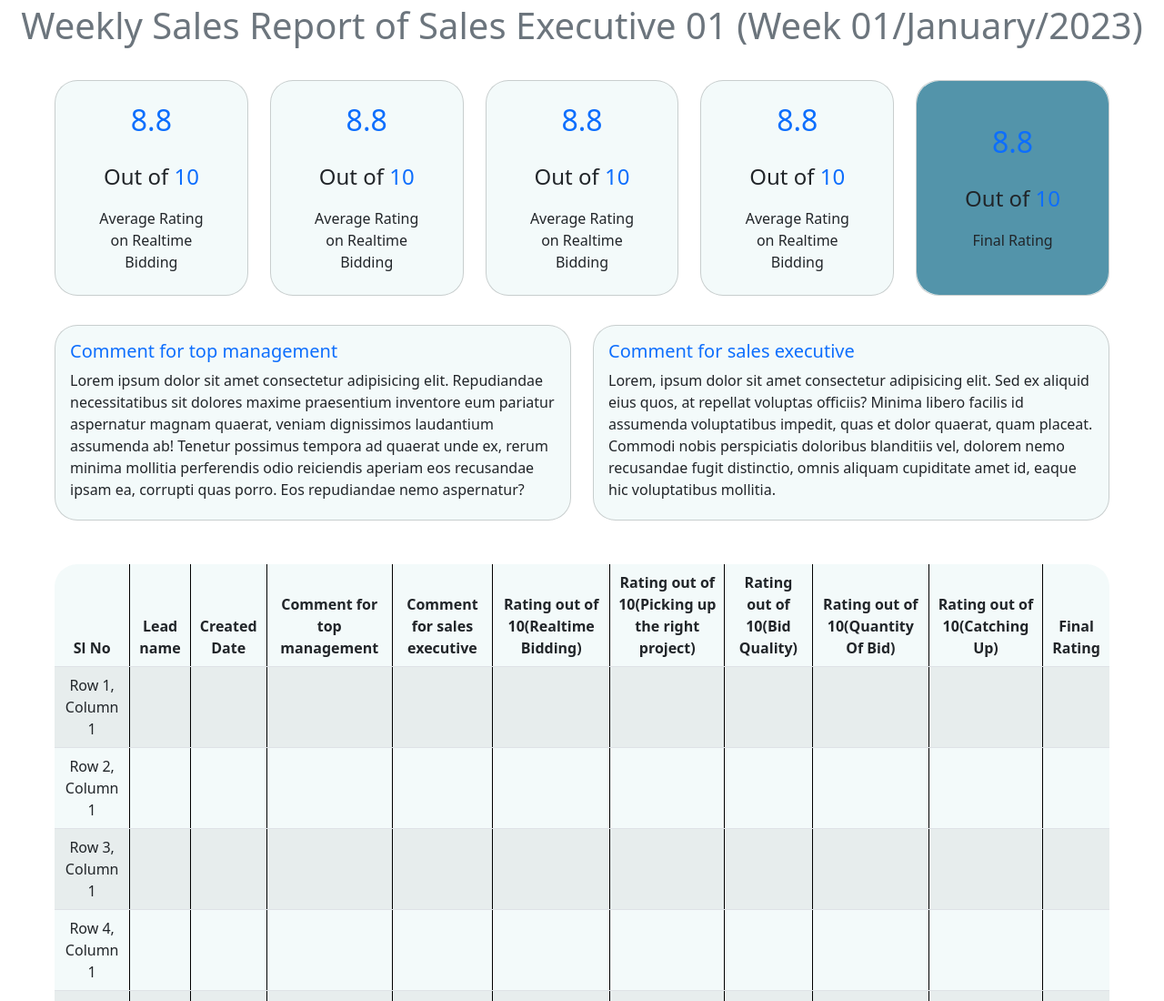
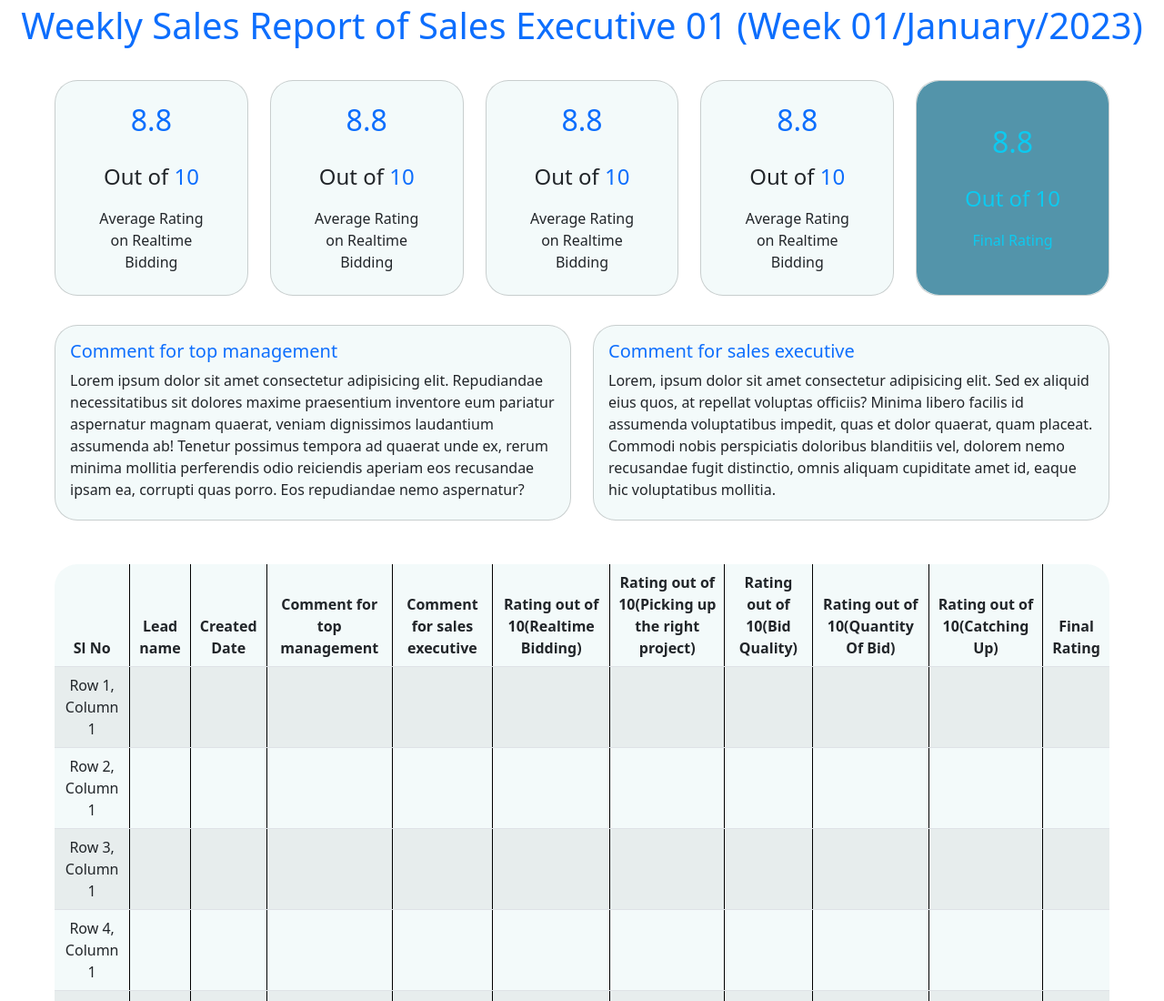
Before and after one commit to nazmul974/SalesReport, a plain HTML site: page report-page.html in a window 1280 px wide. Shown: the top 1100 px of the page at 91% size. Drawn offline with nearby package versions, Linux system fonts and the light colour scheme.

Commit message:
appealing color added in last div

```diff
--- a/report-page.html
+++ b/report-page.html
@@ -78,7 +78,7 @@
   <body>
 <header>
 
-  <div class="container-fluid p-1  text-secondary text-center bg-info-subtle">
+  <div class="container-fluid p-1   text-center  text-primary">
   <h1>Weekly Sales Report of Sales Executive 01 (Week 01/January/2023)</h1>
 </div><br>
 </header>
@@ -139,7 +139,7 @@
                     </div> -->
 
                     <div class="card-body text-center  flex-container p-5">
-                      <div class="mb-3"><h5 class="card-title text-primary fontsize">8.8</h5></div>
+                      <div class="mb-3"><h5 class="card-title text-primary fontsize ">8.8</h5></div>
 
                       <!-- <h3 class="card-text text-primary">8/10</h3> -->
                      <div class="">
@@ -159,13 +159,13 @@
                     </div> -->
 
                      <div class="card-body text-center  flex-container p-5 custom-clr-1sectionlastdiv">
-                      <div class="mb-3"><h5 class="card-title text-primary fontsize">8.8</h5></div>
+                      <div class="mb-3"><h5 class="card-title text-primary fontsize text-info">8.8</h5></div>
 
                       <!-- <h3 class="card-text text-primary">8/10</h3> -->
                      <div class="">
-                      <p class="card-text mb-3 fontsize1">Out of <span class="text-primary ">10</span></p>
+                      <p class="card-text mb-3 fontsize1 text-info">Out of <span class="text-primary  text-info">10</span></p>
                      </div>
-                    <div> <p class="card-text">Final Rating </p></div>
+                    <div> <p class="card-text text-info">Final Rating </p></div>
                     </div>
                 </div>
             </div>
```
